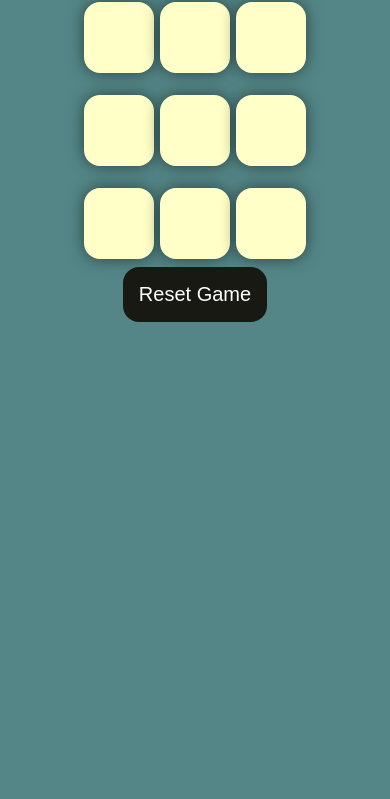
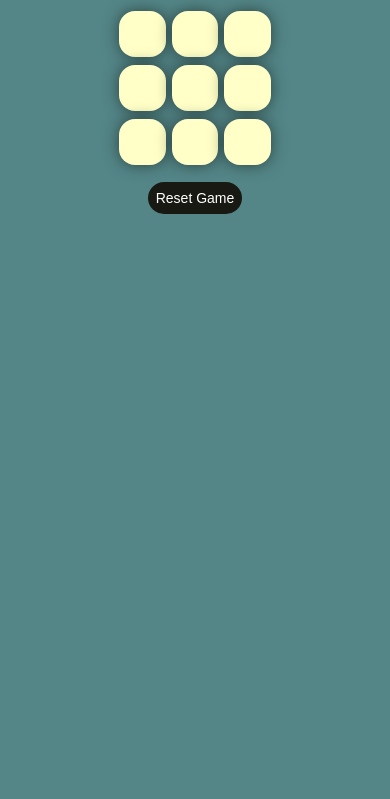
Before and after one commit to xing24xing/TicTacToe, a plain HTML site: page tic_tac_toe.html in a window 390 px wide. Shown: the part 43-842 px from the top of the page. Drawn offline with Linux system fonts and the light colour scheme.

Commit message:
Initial commit

```diff
--- a/tic_tac_toe.css
+++ b/tic_tac_toe.css
@@ -1,20 +1,24 @@
-	*{
+* {
     margin: 0;
     padding: 0;
 }
-	body{
+
+body {
     background-color: #548687;
     text-align: center;
+    font-family: Arial, sans-serif;
 }
-	.container{
-		height: 70%;
+
+.container {
     display: flex;
     flex-wrap: wrap;
     justify-content: center;
     align-items: center;
     gap: 1.5vmin;
+    padding: 1rem;
 }
-	.game{
+
+.game {
     height: 70vmin;
     width: 70vmin;
     display: flex;
@@ -22,46 +26,92 @@
     justify-content: center;
     align-items: center;
     gap: 1.5vmin;
+    margin: 0 auto;
 }
-	.box{
+
+.box {
     height: 18vmin;
     width: 18vmin;
-		border-radius:1rem ;
+    border-radius: 1rem;
     border: none;
     box-shadow: 0 0 1rem rgba(0, 0, 0, 0.5);
     font-size: 9vmin;
     color: #b0413e;
     background-color: #ffffc7;
 }
-	#reset-btn{
+
+#reset-btn,
+#new-btn {
     padding: 1rem;
     font-size: 1.25rem;
     background-color: #191913;
     color: white;
     border-radius: 1rem;
     border: none;
+    cursor: pointer;
 }
-	#new-btn{
-		padding: 1rem;
-		font-size: 1.25rem;
-		background-color: #191913;
-		color: white;
-		border-radius: 1rem;
-		border: none;
-	}
-	#msg{
+
+#msg {
     color: #ffffc7;
     font-size: 7vmin;
 }
-	.msg-container{
-		height: 100vmin;
+
+.msg-container {
+    height: 100vh;
     display: flex;
-/*		flex-wrap: wrap;*/
     justify-content: center;
     align-items: center;
     flex-direction: column;
     gap: 2rem;
 }
-	.hide{
+
+.hide {
     display: none;
 }
+
+/* Responsive Design */
+@media (max-width: 768px) {
+    .game {
+        height: 50vmin;
+        width: 50vmin;
+    }
+
+    .box {
+        height: 15vmin;
+        width: 15vmin;
+        font-size: 7vmin;
+    }
+
+    #msg {
+        font-size: 5vmin;
+    }
+
+    #reset-btn,
+    #new-btn {
+        font-size: 1rem;
+        padding: 0.75rem;
+    }
+}
+
+@media (max-width: 480px) {
+    .game {
+        height: 40vmin;
+        width: 40vmin;
+    }
+
+    .box {
+        height: 12vmin;
+        width: 12vmin;
+        font-size: 6vmin;
+    }
+
+    #msg {
+        font-size: 4vmin;
+    }
+
+    #reset-btn,
+    #new-btn {
+        font-size: 0.875rem;
+        padding: 0.5rem;
+    }
+}
```
Also changed, not shown: 1 other file. Lines whose indentation alone changed are shown as unchanged.
